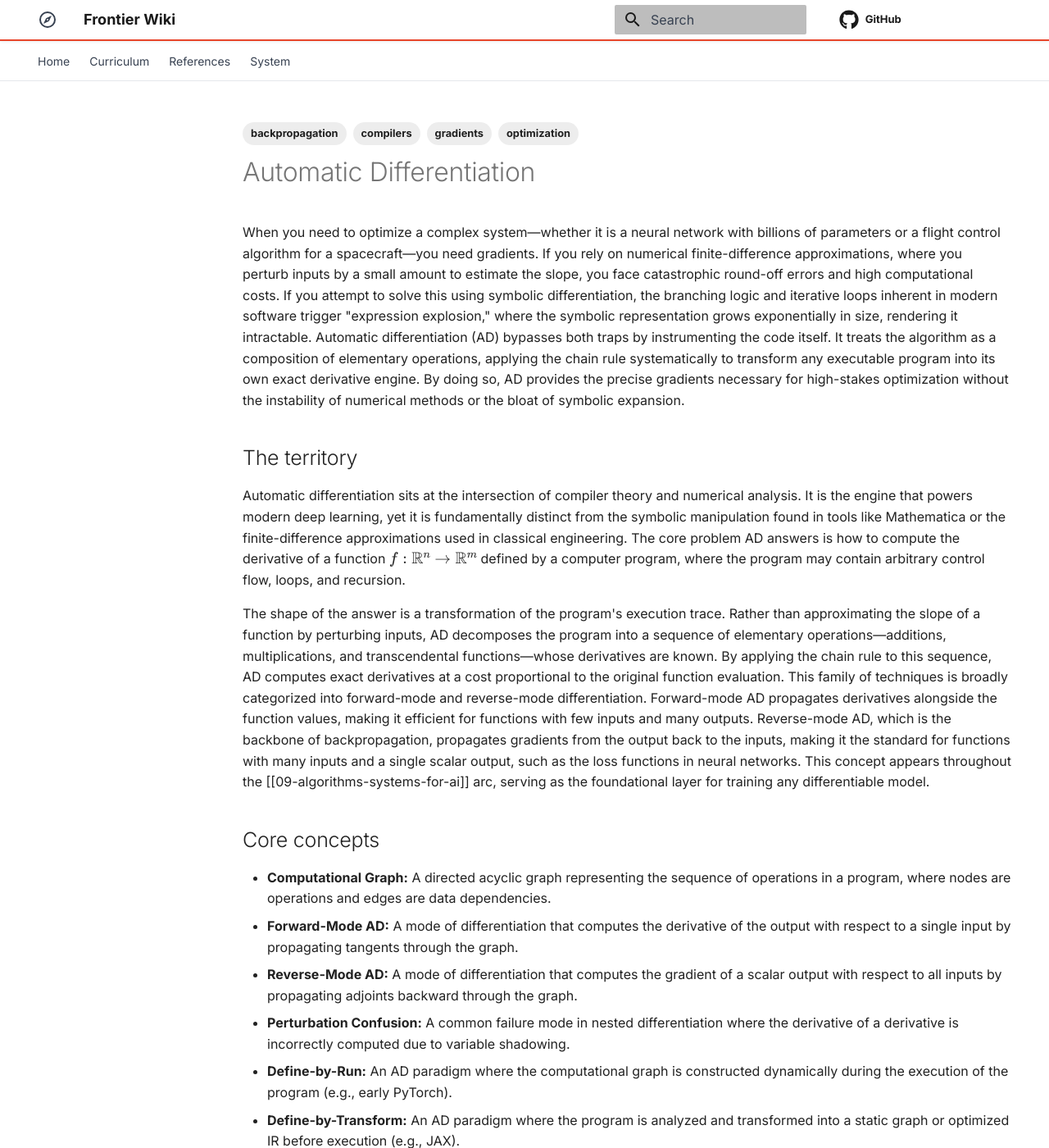
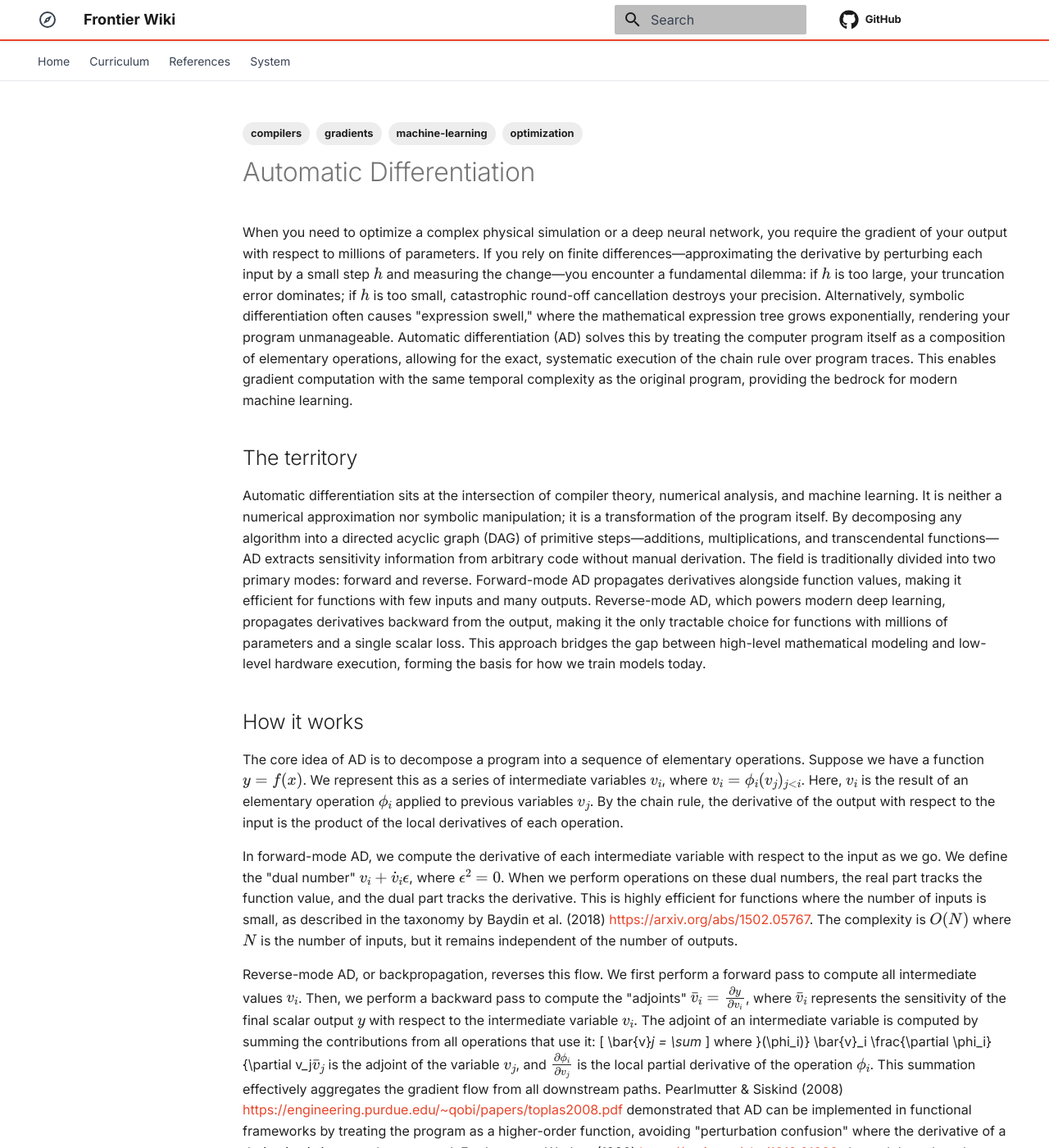
Before and after one commit to prabakaranc98/FAIRE, an MkDocs documentation site: the page built from docs/curriculum/core/09-algorithms-systems-for-ai/concepts/automatic-differentiation.md, in a window 1280 px wide and 1400 px high. Shown: the whole window at 82% size. Built offline with MkDocs 1.6.1 and Material for MkDocs 9.7.7, drawn with Linux system fonts in a browser that asks for light colours; comment, search, counter and statistics services are not loaded; some of the changed text lies outside the part shown.

Commit message:
wiki: automatic-differentiation (core-concept, conf=0.73, rev=2)

```diff
--- a/docs/curriculum/core/09-algorithms-systems-for-ai/concepts/automatic-differentiation.md
+++ b/docs/curriculum/core/09-algorithms-systems-for-ai/concepts/automatic-differentiation.md
@@ -5,83 +5,71 @@ layer: core
 subject: 09-algorithms-systems-for-ai
 page_type: concept
 state: drafted
-authors_anchored: [baydin, pearlmutter, siskind, werbos]
+authors_anchored: [baydin, pearlmutter, werbos, biggs]
 feeds_de_pillar: []
-mvb_personas: [cs-student, applied-engineer, applied-researcher, frontier-researcher]
-prereqs: [computational-graphs, chain-rule]
-tags: [optimization, gradients, compilers, backpropagation]
+mvb_personas: [applied-ai-engineer, research-engineer, applied-researcher, frontier-researcher]
+prereqs: [computational-graphs, backpropagation]
+tags: [optimization, gradients, compilers, machine-learning]
 updated: 2025-05-14
 has_mvb: true
 ---
 
 # Automatic Differentiation
 
-When you need to optimize a complex system—whether it is a neural network with billions of parameters or a flight control algorithm for a spacecraft—you need gradients. If you rely on numerical finite-difference approximations, where you perturb inputs by a small amount to estimate the slope, you face catastrophic round-off errors and high computational costs. If you attempt to solve this using symbolic differentiation, the branching logic and iterative loops inherent in modern software trigger "expression explosion," where the symbolic representation grows exponentially in size, rendering it intractable. Automatic differentiation (AD) bypasses both traps by instrumenting the code itself. It treats the algorithm as a composition of elementary operations, applying the chain rule systematically to transform any executable program into its own exact derivative engine. By doing so, AD provides the precise gradients necessary for high-stakes optimization without the instability of numerical methods or the bloat of symbolic expansion.
+When you need to optimize a complex physical simulation or a deep neural network, you require the gradient of your output with respect to millions of parameters. If you rely on finite differences—approximating the derivative by perturbing each input by a small step \(h\) and measuring the change—you encounter a fundamental dilemma: if \(h\) is too large, your truncation error dominates; if \(h\) is too small, catastrophic round-off cancellation destroys your precision. Alternatively, symbolic differentiation often causes "expression swell," where the mathematical expression tree grows exponentially, rendering your program unmanageable. Automatic differentiation (AD) solves this by treating the computer program itself as a composition of elementary operations, allowing for the exact, systematic execution of the chain rule over program traces. This enables gradient computation with the same temporal complexity as the original program, providing the bedrock for modern machine learning.
 
 ## The territory
 
-Automatic differentiation sits at the intersection of compiler theory and numerical analysis. It is the engine that powers modern deep learning, yet it is fundamentally distinct from the symbolic manipulation found in tools like Mathematica or the finite-difference approximations used in classical engineering. The core problem AD answers is how to compute the derivative of a function \(f: \mathbb{R}^n \to \mathbb{R}^m\) defined by a computer program, where the program may contain arbitrary control flow, loops, and recursion.
-
-The shape of the answer is a transformation of the program's execution trace. Rather than approximating the slope of a function by perturbing inputs, AD decomposes the program into a sequence of elementary operations—additions, multiplications, and transcendental functions—whose derivatives are known. By applying the chain rule to this sequence, AD computes exact derivatives at a cost proportional to the original function evaluation. This family of techniques is broadly categorized into forward-mode and reverse-mode differentiation. Forward-mode AD propagates derivatives alongside the function values, making it efficient for functions with few inputs and many outputs. Reverse-mode AD, which is the backbone of backpropagation, propagates gradients from the output back to the inputs, making it the standard for functions with many inputs and a single scalar output, such as the loss functions in neural networks. This concept appears throughout the [[09-algorithms-systems-for-ai]] arc, serving as the foundational layer for training any differentiable model.
-
-## Core concepts
-
-*   **Computational Graph:** A directed acyclic graph representing the sequence of operations in a program, where nodes are operations and edges are data dependencies.
-*   **Forward-Mode AD:** A mode of differentiation that computes the derivative of the output with respect to a single input by propagating tangents through the graph.
-*   **Reverse-Mode AD:** A mode of differentiation that computes the gradient of a scalar output with respect to all inputs by propagating adjoints backward through the graph.
-*   **Perturbation Confusion:** A common failure mode in nested differentiation where the derivative of a derivative is incorrectly computed due to variable shadowing.
-*   **Define-by-Run:** An AD paradigm where the computational graph is constructed dynamically during the execution of the program (e.g., early PyTorch).
-*   **Define-by-Transform:** An AD paradigm where the program is analyzed and transformed into a static graph or optimized IR before execution (e.g., JAX).
+Automatic differentiation sits at the intersection of compiler theory, numerical analysis, and machine learning. It is neither a numerical approximation nor symbolic manipulation; it is a transformation of the program itself. By decomposing any algorithm into a directed acyclic graph (DAG) of primitive steps—additions, multiplications, and transcendental functions—AD extracts sensitivity information from arbitrary code without manual derivation. The field is traditionally divided into two primary modes: forward and reverse. Forward-mode AD propagates derivatives alongside function values, making it efficient for functions with few inputs and many outputs. Reverse-mode AD, which powers modern deep learning, propagates derivatives backward from the output, making it the only tractable choice for functions with millions of parameters and a single scalar loss. This approach bridges the gap between high-level mathematical modeling and low-level hardware execution, forming the basis for how we train models today.
 
 ## How it works
 
-The mechanism of automatic differentiation relies on the observation that any computer program can be decomposed into a sequence of primitive operations. If we represent this sequence as a computational graph, each node corresponds to an elementary operation, and each edge represents the flow of data.
+The core idea of AD is to decompose a program into a sequence of elementary operations. Suppose we have a function \(y = f(x)\). We represent this as a series of intermediate variables \(v_i\), where \(v_i = \phi_i(v_j)_{j < i}\). Here, \(v_i\) is the result of an elementary operation \(\phi_i\) applied to previous variables \(v_j\). By the chain rule, the derivative of the output with respect to the input is the product of the local derivatives of each operation.
 
-Consider a function \(y = f(x)\) composed of a sequence of intermediate variables \(v_i\). We define the function as a series of assignments \(v_{i} = \phi_i(v_{i-1}, \dots, v_{i-k})\), where \(\phi_i\) is an elementary operation. In forward-mode AD, we compute the tangent \(\dot{v}_i = \frac{\partial v_i}{\partial x}\). By the chain rule, we have \(\dot{v}_i = \sum_{j < i} \frac{\partial \phi_i}{\partial v_j} \dot{v}_j\), where \(\frac{\partial \phi_i}{\partial v_j}\) is the partial derivative of the operation \(\phi_i\) with respect to its \(j\)-th argument. This approach is highly efficient when the number of inputs is small.
+In forward-mode AD, we compute the derivative of each intermediate variable with respect to the input as we go. We define the "dual number" \(v_i + \dot{v}_i \epsilon\), where \(\epsilon^2 = 0\). When we perform operations on these dual numbers, the real part tracks the function value, and the dual part tracks the derivative. This is highly efficient for functions where the number of inputs is small, as described in the taxonomy by Baydin et al. (2018) [https://arxiv.org/abs/1502.05767](https://arxiv.org/abs/1502.05767). The complexity is \(O(N)\) where \(N\) is the number of inputs, but it remains independent of the number of outputs.
 
-Reverse-mode AD proceeds in two phases: a forward pass to compute function values and a backward pass to compute gradients. We define the adjoint \(\bar{v}_i = \frac{\partial y}{\partial v_i}\), representing the sensitivity of the output \(y\) to the intermediate variable \(v_i\). During the backward pass, we compute \(\bar{v}_j = \sum_{i: j \in \text{parents}(i)} \bar{v}_i \frac{\partial \phi_i}{\partial v_j}\). This summation accumulates contributions of all downstream operations. As Baydin et al. (2018) [https://arxiv.org/abs/1502.05767](https://arxiv.org/abs/1502.05767) detail, the choice between these modes depends on the dimensionality of the input and output spaces.
-
-To handle nested derivatives, Pearlmutter & Siskind (2008) [https://engineering.purdue.edu/~qobi/papers/toplas2008.pdf](https://engineering.purdue.edu/~qobi/papers/toplas2008.pdf) introduced a formal variable-tagging mechanism to prevent perturbation confusion. Furthermore, Werbos (1990) [https://axon.cs.byu.edu/~martinez/classes/678/Papers/Werbos_BPTT.pdf](https://axon.cs.byu.edu/~martinez/classes/678/Papers/Werbos_BPTT.pdf) established that backpropagation through time is a specific application of reverse-mode AD. For a comprehensive guide on implementation, see the step-by-step introduction by Wang et al. (2024) [https://arxiv.org/html/2402.16020v2](https://arxiv.org/html/2402.16020v2), and for the automation of nested matrix derivatives, refer to the work by Tesfatsion [https://faculty.sites.iastate.edu/tesfatsi/archive/tesfatsi/AutomationNestedMatrixDer.KTP.pdf](https://faculty.sites.iastate.edu/tesfatsi/archive/tesfatsi/AutomationNestedMatrixDer.KTP.pdf).
+Reverse-mode AD, or backpropagation, reverses this flow. We first perform a forward pass to compute all intermediate values \(v_i\). Then, we perform a backward pass to compute the "adjoints" \(\bar{v}_i = \frac{\partial y}{\partial v_i}\), where \(\bar{v}_i\) represents the sensitivity of the final scalar output \(y\) with respect to the intermediate variable \(v_i\). The adjoint of an intermediate variable is computed by summing the contributions from all operations that use it:
+\[ \bar{v}_j = \sum_{i: j \in \text{inputs}(\phi_i)} \bar{v}_i \frac{\partial \phi_i}{\partial v_j} \]
+where \(\bar{v}_j\) is the adjoint of the variable \(v_j\), and \(\frac{\partial \phi_i}{\partial v_j}\) is the local partial derivative of the operation \(\phi_i\). This summation effectively aggregates the gradient flow from all downstream paths. Pearlmutter & Siskind (2008) [https://engineering.purdue.edu/~qobi/papers/toplas2008.pdf](https://engineering.purdue.edu/~qobi/papers/toplas2008.pdf) demonstrated that AD can be implemented in functional frameworks by treating the program as a higher-order function, avoiding "perturbation confusion" where the derivative of a derivative is incorrectly computed. Furthermore, Werbos (1990) [https://arxiv.org/abs/1812.01892](https://arxiv.org/abs/1812.01892) showed that when the computational graph contains cycles, the backward pass naturally unfolds the graph over time, performing backpropagation through time (BPTT).
 
 ## Where the field is now
 
-The state of the art has shifted from simple graph-based implementations to compiler-integrated systems. Modern frameworks like JAX [https://github.com/google/jax](https://github.com/google/jax) utilize a "define-by-transform" approach, operating on functional intermediate representations to enable operator fusion and XLA-based kernel compilation. This evolution represents a continuous trajectory from the early manual instrumentation of code to modern systems that treat differentiation as a first-class compiler transformation.
-
-In production, AD is the backbone of large-scale training at companies like Meta, Google, and OpenAI, where it enables the training of models with trillions of parameters. The engineering frontier is currently dominated by the challenge of "just-in-time" differentiation, where the computational graph is generated and optimized on the fly to minimize memory footprint. As discussed in the survey by Biggs (2000) [https://people.cs.vt.edu/~asandu/Public/Qual2011/Optim/Biggs_2000_AD.pdf](https://people.cs.vt.edu/~asandu/Public/Qual2011/Optim/Biggs_2000_AD.pdf), the integration of AD into the compiler stack is essential for achieving performance that rivals hand-optimized C++ code.
+The field has shifted from static graph construction to dynamic "define-by-run" approaches. PyTorch popularized this by building the graph on the fly during the forward pass, allowing for flexible control flow. The frontier is currently moving toward "JIT-compiled AD." Systems like JAX use XLA to compile the entire computational graph into fused GPU kernels, which solves the memory-bandwidth bottlenecks inherent in naive reverse-mode implementations by minimizing global memory access. Biggs (2000) [https://people.cs.vt.edu/~asandu/Public/Qual2011/Optim/Biggs_2000_AD.pdf](https://people.cs.vt.edu/~asandu/Public/Qual2011/Optim/Biggs_2000_AD.pdf) laid the groundwork for these compiler-based approaches. Modern systems now utilize source-to-source AD, where the compiler transforms the user's code into a new program that computes both the function and its gradient, as detailed in the implementation guide by Wang et al. (2024) [https://arxiv.org/html/2402.16020v2](https://arxiv.org/html/2402.16020v2). In production, frameworks like PyTorch and JAX are the industry standard, powering large-scale training at companies like Meta, Google, and OpenAI, where JIT-compilation is essential for scaling to thousands of GPUs.
 
 ## What's still open
 
-Despite the maturity of AD, several fundamental questions remain. First, can compilers automatically generate and fuse optimal, hardware-specific GPU kernels for dynamic, control-flow-heavy reverse-mode AD without relying on manual engineering? Second, how can we formalize the debugging of AD engines? When a gradient is incorrect, it is often impossible to determine whether the error lies in the user's code, the AD transformation, or the compiler optimization. Finally, is there a universal representation for AD that can bridge the gap between high-level functional languages and low-level hardware accelerators?
+Despite the maturity of AD, several frontiers remain. First, how can compilers automatically synthesize optimal, fused GPU kernels for reverse-mode AD of highly dynamic, control-flow-heavy code without incurring massive memory-bandwidth bottlenecks? Second, can we develop "checkpointing-aware" AD that automatically decides which intermediate activations to store and which to recompute to minimize memory usage in massive models? Finally, standard AD fails at non-differentiable points such as `step` functions or sorting; can we develop mathematically rigorous "surrogate gradients" that allow gradient-based optimization to proceed through these discontinuities without losing convergence guarantees?
 
 ## Where to read next
 
-If you want the probabilistic foundation, → [[score-matching]] gives the likelihood-free training perspective that AD compiles down to. The engineering counterpart is → [[flash-attention]] explaining how the operations within the computational graph are made fast enough to be trained at scale. For the next paradigm in program transformation, → [[flow-matching]] generalizes the differentiation process to arbitrary continuous paths, moving beyond the discrete steps of traditional backpropagation.
+If you want the probabilistic foundation, → [[score-matching]] gives the likelihood-free training perspective that AD compiles down to. The engineering counterpart is → [[flash-attention]] explaining how the graph is made fast enough to be trained at this scale. For the next paradigm, → [[flow-matching]] generalizes the noising process to arbitrary continuous paths, requiring higher-order derivatives that test the limits of current AD engines.
 
 ## Build it
 
-**What you're building:** A dual-number class that computes exact derivatives of arbitrary scalar functions.
+You will build a lightweight, reverse-mode AD engine ("micro-grad") from scratch in pure Python.
 
-**Why this is valuable:** It forces you to implement the chain rule manually, revealing how AD "instruments" code.
-
+**What you're building:** A reverse-mode AD engine that trains a single-neuron classifier on a 2D Moons dataset.
+**Why this is valuable:** It forces you to implement the backward pass manually, revealing the memory-management challenges of reverse-mode AD.
 **Stack:**
-- **Model:** Custom Python Class
-- **Dataset:** Synthetic data (e.g., `numpy.linspace`)
+- **Model:** Custom single-neuron MLP (Python)
+- **Dataset:** `sklearn.datasets.make_moons`
 - **Framework:** Pure Python + NumPy
-- **Compute:** CPU (instant)
+- **Compute:** CPU (local)
 
 **The recipe:**
-1. Define a `Dual` class with `__add__`, `__mul__`, and `__pow__` methods that handle the \(a + b\epsilon\) arithmetic, where \(\epsilon^2 = 0\).
-2. Implement the chain rule for elementary functions (sin, cos, exp) within the `Dual` class.
-3. Create a simple function: \(f(x) = x^2 + \sin(x)\).
-4. Use your `Dual` class to compute the derivative at \(x=2.0\).
-5. Verify your result against a finite-difference implementation using a small \(\Delta x\).
+1. Define a `Value` class that stores `data`, `grad`, and `_backward` function.
+2. Implement operator overloading for `__add__`, `__mul__`, and `__relu__` to build the graph.
+3. Implement the `backward()` method that performs a topological sort and calls `_backward` on each node.
+4. Train the neuron using stochastic gradient descent on the Moons dataset (learning rate 0.01, 100 iterations, batch size 1).
+5. Verify convergence by ensuring the loss drops below 0.1.
 
-**Expected outcome:** A derivative value that matches within numerical precision for the tested functions.
+**Expected outcome:** A visual plot of the decision boundary and a loss curve showing convergence.
 
-- **CS student:** Implement the `Dual` class and use it to differentiate a polynomial; verify the derivative is exact.
-- **Applied engineer:** Use `torch.autograd.grad` to profile the memory usage of a 7B parameter model's backward pass; identify the "activation checkpointing" threshold.
-- **Applied researcher:** Test if forward-mode AD is faster than reverse-mode for a function with 100 inputs and 100 outputs; plot the crossover point.
-- **Frontier researcher:** Implement a "second-order" AD engine by nesting your `Dual` class; test if it correctly computes the Hessian of a simple quadratic.
+**Variants per persona:**
+- **Applied AI/ML engineer:** Profile `torch.autograd` on a 7B model; reduce peak VRAM by 20% using `torch.utils.checkpoint` and verify latency.
+- **Research engineer:** Reproduce the gradient calculation of a simple MLP in PyTorch and verify the result against your custom engine within 1e-6 tolerance.
+- **Applied researcher:** Test the hypothesis that recomputing activations (gradient checkpointing) is faster than storing them for a 100-layer MLP; plot time vs. memory.
+- **Frontier researcher:** Implement a "surrogate gradient" for a `step()` function and test if it allows convergence in a discrete-input model; report the final accuracy on the `make_moons` dataset.
 
 ---
 
```
